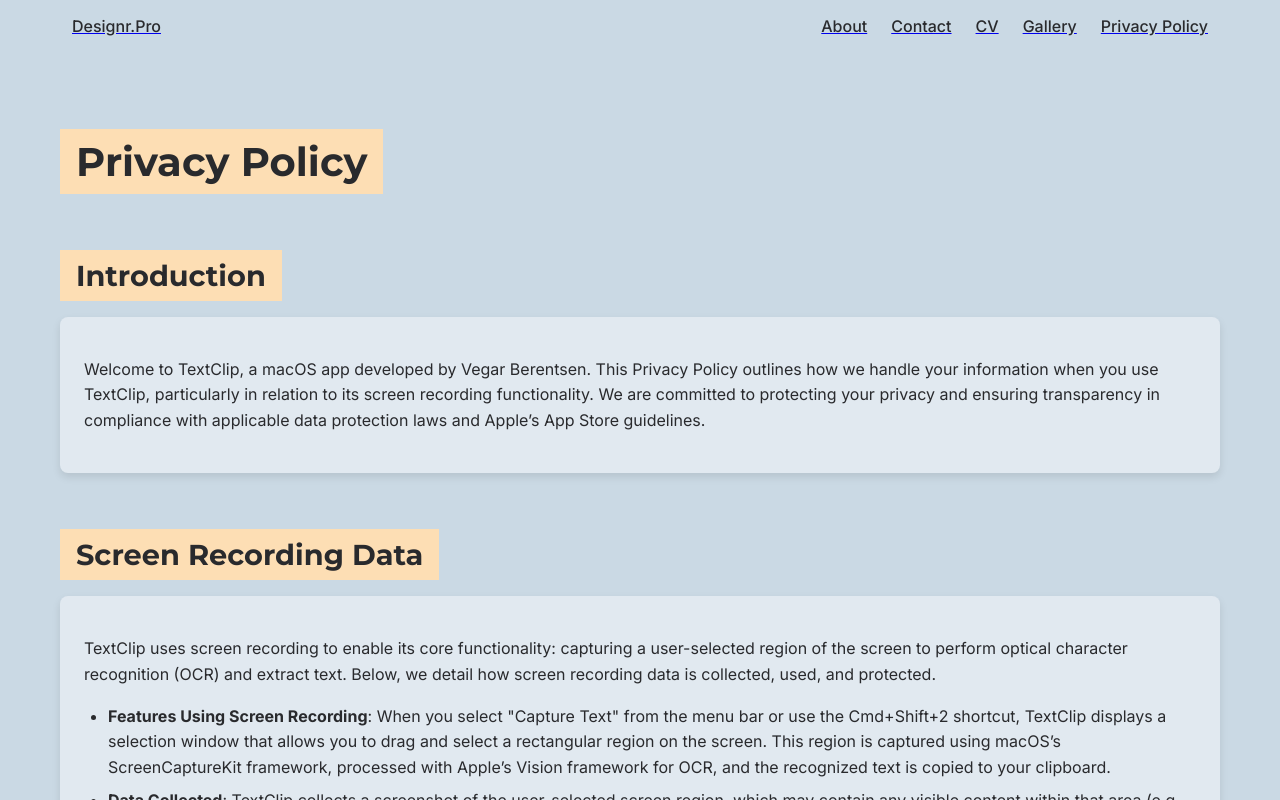
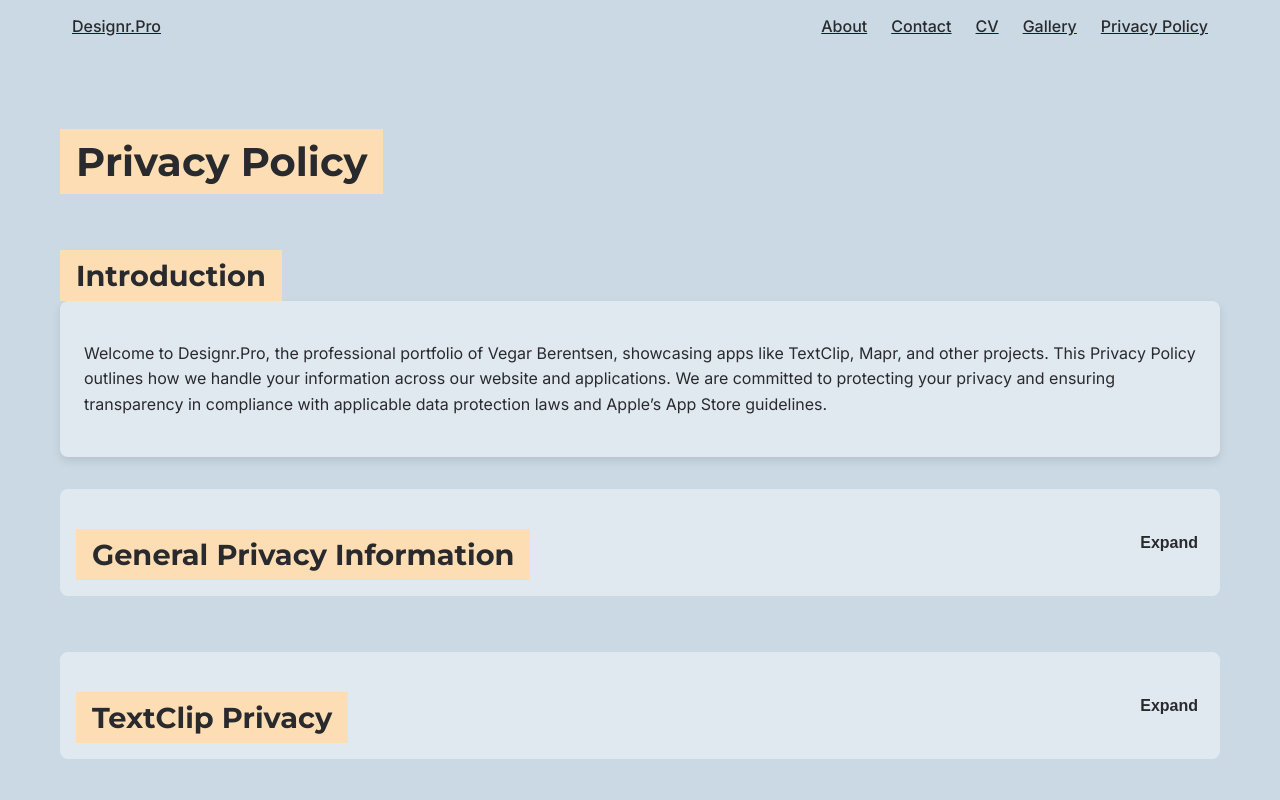
Before and after one commit to Designrpros/Designr-Pro, a Next.js app: page /privacy-policy in a window 1280 px wide. Built offline with nearby package versions, Linux system fonts and the light colour scheme.

Commit message:
Privacy policy

```diff
--- a/src/app/privacy-policy/page.tsx
+++ b/src/app/privacy-policy/page.tsx
@@ -1,6 +1,12 @@
 'use client';
 
+import { useState } from 'react';
 import styled from 'styled-components';
+
+// Define type for openSections
+interface ToggleState {
+  [key: string]: boolean;
+}
 
 // Styled components
 const PrivacyContainer = styled.div`
@@ -38,6 +44,20 @@
   width: 100%;
 `;
 
+const SectionHeader = styled.div`
+  background-color: #e1e9f0;
+  padding: 1rem;
+  border-radius: 0.5rem;
+  margin-bottom: 1.5rem;
+  display: flex;
+  justify-content: space-between;
+  align-items: center;
+  cursor: pointer;
+  &:hover {
+    background-color: #d1dde8;
+  }
+`;
+
 const SectionTitle = styled.h2`
   font-size: 1.8rem;
   font-weight: 600;
@@ -45,10 +65,19 @@
   background-color: #fddeb4; /* Tinted yellow background */
   padding: 0.5rem 1rem;
   display: inline-block;
-  margin-bottom: 1rem;
+  margin-bottom: 0;
   @media (max-width: 768px) {
     font-size: 1.5rem;
   }
+`;
+
+const ToggleButton = styled.button`
+  background: none;
+  border: none;
+  font-size: 1rem;
+  color: #292a2d;
+  cursor: pointer;
+  font-weight: 600;
 `;
 
 const SectionContent = styled.div`
@@ -79,26 +108,50 @@
 `;
 
 export default function PrivacyPolicy() {
-  return (
-    <PrivacyContainer>
-      <PrivacyTitle className="font-heading">Privacy Policy</PrivacyTitle>
+  const [openSections, setOpenSections] = useState<ToggleState>({
+    'General Privacy Information': false,
+    'TextClip Privacy': false,
+    'Mapr Privacy': false,
+  });
 
-      {/* Introduction Section */}
-      <Section>
-        <SectionTitle className="font-heading">Introduction</SectionTitle>
-        <SectionContent>
+  const toggleSection = (sectionName: string) => {
+    setOpenSections((prev) => ({
+      ...prev,
+      [sectionName]: !prev[sectionName],
+    }));
+  };
+
+  const privacySections = [
+    {
+      name: 'General Privacy Information',
+      content: (
+        <>
           <PolicyText>
-            Welcome to TextClip, a macOS app developed by Vegar Berentsen. This Privacy Policy outlines how we handle your information when you use TextClip, particularly in relation to its screen recording functionality. We are committed to protecting your privacy and ensuring transparency in compliance with applicable data protection laws and Apple’s App Store guidelines.
+            Welcome to Designr.Pro, the professional portfolio of Vegar Berentsen, showcasing apps like TextClip, Mapr, and other projects. This Privacy Policy outlines how we handle your information across our website and applications. We are committed to protecting your privacy and ensuring transparency in compliance with applicable data protection laws and Apple’s App Store guidelines.
           </PolicyText>
-        </SectionContent>
-      </Section>
-
-      {/* Screen Recording Data Section */}
-      <Section>
-        <SectionTitle className="font-heading">Screen Recording Data</SectionTitle>
-        <SectionContent>
           <PolicyText>
-            TextClip uses screen recording to enable its core functionality: capturing a user-selected region of the screen to perform optical character recognition (OCR) and extract text. Below, we detail how screen recording data is collected, used, and protected.
+            Our website (Designr.Pro) serves as a portfolio to display projects and provide contact information. We do not collect personal data through the website itself, as it does not include features like contact forms, user accounts, or analytics tracking.
+          </PolicyText>
+          <PolicyList>
+            <PolicyListItem>
+              <strong>No Analytics or Tracking</strong>: Designr.Pro does not use analytics services or collect usage data, such as IP addresses, device information, or browsing behavior.
+            </PolicyListItem>
+            <PolicyListItem>
+              <strong>No User Input Data</strong>: The website does not collect personal information through user inputs, as it is a static portfolio site.
+            </PolicyListItem>
+          </PolicyList>
+          <PolicyText>
+            For app-specific privacy details, please expand the sections below.
+          </PolicyText>
+        </>
+      ),
+    },
+    {
+      name: 'TextClip Privacy',
+      content: (
+        <>
+          <PolicyText>
+            TextClip is a macOS app that uses screen recording to enable its core functionality: capturing a user-selected region of the screen to perform optical character recognition (OCR) and extract text. Below, we detail how screen recording data is collected, used, and protected.
           </PolicyText>
           <PolicyList>
             <PolicyListItem>
@@ -119,34 +172,103 @@
             <PolicyListItem>
               <strong>Retention</strong>: As the screenshot data is only held in memory during processing, it is not retained after the OCR process completes. The recognized text remains in the clipboard until overwritten by new content, as per macOS clipboard behavior.
             </PolicyListItem>
+            <PolicyListItem>
+              <strong>Other Data</strong>: TextClip does not collect additional user data, such as analytics, usage data, or personal information, as it operates entirely offline.
+            </PolicyListItem>
+            <PolicyListItem>
+              <strong>Control</strong>: You can revoke screen recording permissions at any time via System Settings <span>&gt;</span> Privacy & Security <span>&gt;</span> Screen Recording, which will disable TextClip’s ability to capture screen regions.
+            </PolicyListItem>
           </PolicyList>
+        </>
+      ),
+    },
+    {
+      name: 'Mapr Privacy',
+      content: (
+        <>
+          <PolicyText>
+            Mapr is a project management tool for tradesmen, available on iOS, macOS, and visionOS, with a map-based interface for managing projects, contacts, and time tracking. Below, we detail how Mapr handles your data.
+          </PolicyText>
+          <PolicyList>
+            <PolicyListItem>
+              <strong>Data Collected</strong>: Mapr collects project-related data entered by the user, such as project names, locations, descriptions, contacts, and time logs. If location services are enabled, Mapr may access your device’s location to display projects on a map.
+            </PolicyListItem>
+            <PolicyListItem>
+              <strong>Purpose of Collection</strong>: The data is collected to provide Mapr’s core functionality:
+              <ul style={{ listStyleType: 'circle', paddingLeft: '1.5rem', marginTop: '0.5rem' }}>
+                <li>Project data (names, descriptions, contacts, time logs) is used to manage and organize your projects within the app.</li>
+                <li>Location data is used to display project locations on a map-based interface, helping you visualize the geographical distribution of your ongoing projects.</li>
+              </ul>
+            </PolicyListItem>
+            <PolicyListItem>
+              <strong>Sharing with Third Parties</strong>: Mapr does not share your project or location data with third parties. All data is processed locally on your device, except when using Apple’s MapKit for map rendering, which may involve transmitting location data to Apple as part of the mapping service. This is governed by Apple’s privacy policy.
+            </PolicyListItem>
+            <PolicyListItem>
+              <strong>Storage</strong>: Project data is stored locally on your device in the app’s secure storage. If iCloud syncing is enabled, project data may be stored in iCloud to sync across your devices, using Apple’s encrypted iCloud storage.
+            </PolicyListItem>
+            <PolicyListItem>
+              <strong>Retention</strong>: Project data is retained on your device until you delete it within the app. If iCloud syncing is enabled, data is retained in iCloud until you delete it from all synced devices.
+            </PolicyListItem>
+            <PolicyListItem>
+              <strong>Location Permissions</strong>: Mapr requests location permissions only when necessary for map-based features. You can disable location access at any time via your device’s settings, and Mapr will continue to function without location data, though map features will be limited.
+            </PolicyListItem>
+            <PolicyListItem>
+              <strong>Other Data</strong>: Mapr does not collect analytics, usage data, or other personal information beyond what is necessary for its project management features.
+            </PolicyListItem>
+          </PolicyList>
+        </>
+      ),
+    },
+  ];
+
+  return (
+    <PrivacyContainer>
+      <PrivacyTitle className="font-heading">Privacy Policy</PrivacyTitle>
+
+      {/* Introduction Section */}
+      <Section>
+        <SectionTitle className="font-heading">Introduction</SectionTitle>
+        <SectionContent>
+          <PolicyText>
+            Welcome to Designr.Pro, the professional portfolio of Vegar Berentsen, showcasing apps like TextClip, Mapr, and other projects. This Privacy Policy outlines how we handle your information across our website and applications. We are committed to protecting your privacy and ensuring transparency in compliance with applicable data protection laws and Apple’s App Store guidelines.
+          </PolicyText>
         </SectionContent>
       </Section>
 
-      {/* Other Data We Collect Section */}
-      <Section>
-        <SectionTitle className="font-heading">Other Data We Collect</SectionTitle>
-        <SectionContent>
-          <PolicyText>
-            TextClip is designed to operate entirely offline and does not collect additional user data beyond what is necessary for its screen recording functionality. Specifically:
-          </PolicyText>
-          <PolicyList>
-            <PolicyListItem>
-              <strong>No Analytics or Tracking</strong>: TextClip does not use analytics services or collect usage data, such as IP addresses, device information, or browsing behavior.
-            </PolicyListItem>
-            <PolicyListItem>
-              <strong>No User Input Data</strong>: The app does not collect personal information through user inputs, as it does not include features like contact forms or user accounts.
-            </PolicyListItem>
-          </PolicyList>
-        </SectionContent>
-      </Section>
+      {/* Toggled Privacy Sections */}
+      {privacySections.map((section) => (
+        <Section key={section.name}>
+          <SectionHeader onClick={() => toggleSection(section.name)}>
+            <SectionTitle className="font-heading">{section.name}</SectionTitle>
+            <ToggleButton aria-label={`Toggle ${section.name} section`}>
+              {openSections[section.name] ? 'Collapse' : 'Expand'}
+            </ToggleButton>
+          </SectionHeader>
+          {openSections[section.name] && (
+            <SectionContent>
+              {section.content}
+            </SectionContent>
+          )}
+        </Section>
+      ))}
 
       {/* Data Protection Section */}
       <Section>
         <SectionTitle className="font-heading">Data Protection</SectionTitle>
         <SectionContent>
           <PolicyText>
-            We implement reasonable security measures to protect your data. Since TextClip operates entirely offline, the screenshot data collected during screen recording is processed locally on your device and is not transmitted over the internet. The temporary in-memory storage of screenshot data is managed securely by macOS, and we do not persistently store or back up this data.
+            We implement reasonable security measures to protect your data. Designr.Pro operates as a static website and does not collect or store user data. Our apps, TextClip and Mapr, process data locally on your device whenever possible:
+          </PolicyText>
+          <PolicyList>
+            <PolicyListItem>
+              TextClip processes screen recording data locally using Apple’s native frameworks, with no data transmission off-device.
+            </PolicyListItem>
+            <PolicyListItem>
+              Mapr stores project data locally or in iCloud (if enabled), using Apple’s encrypted storage, and only shares location data with Apple for map rendering via MapKit.
+            </PolicyListItem>
+          </PolicyList>
+          <PolicyText>
+            We do not use third-party analytics or tracking services across our website or apps, ensuring your data remains private.
           </PolicyText>
         </SectionContent>
       </Section>
@@ -156,14 +278,17 @@
         <SectionTitle className="font-heading">Your Rights</SectionTitle>
         <SectionContent>
           <PolicyText>
-            Since TextClip does not collect or store personal information beyond temporary in-memory processing of screen recording data, there is no user data to access, correct, or delete. However, you have the following rights regarding your privacy:
+            You have the following rights regarding your privacy across Designr.Pro and our apps:
           </PolicyText>
           <PolicyList>
             <PolicyListItem>
-              <strong>Transparency</strong>: We provide full disclosure of our screen recording practices, as outlined in this policy.
+              <strong>Transparency</strong>: We provide full disclosure of our data practices, as outlined in this policy.
             </PolicyListItem>
             <PolicyListItem>
-              <strong>Control</strong>: You can revoke screen recording permissions at any time via System Settings Privacy & Security Screen Recording, which will disable TextClip’s ability to capture screen regions.
+              <strong>Control</strong>: For TextClip, you can revoke screen recording permissions via System Settings <span>&gt;</span> Privacy & Security <span>&gt;</span> Screen Recording. For Mapr, you can disable location access via your device’s settings.
+            </PolicyListItem>
+            <PolicyListItem>
+              <strong>Access, Correction, Deletion</strong>: Since Designr.Pro does not collect user data, and our apps store data locally, you can manage your data directly within each app (e.g., delete projects in Mapr). For iCloud data in Mapr, you can manage it via your iCloud settings.
             </PolicyListItem>
           </PolicyList>
           <PolicyText>
```
